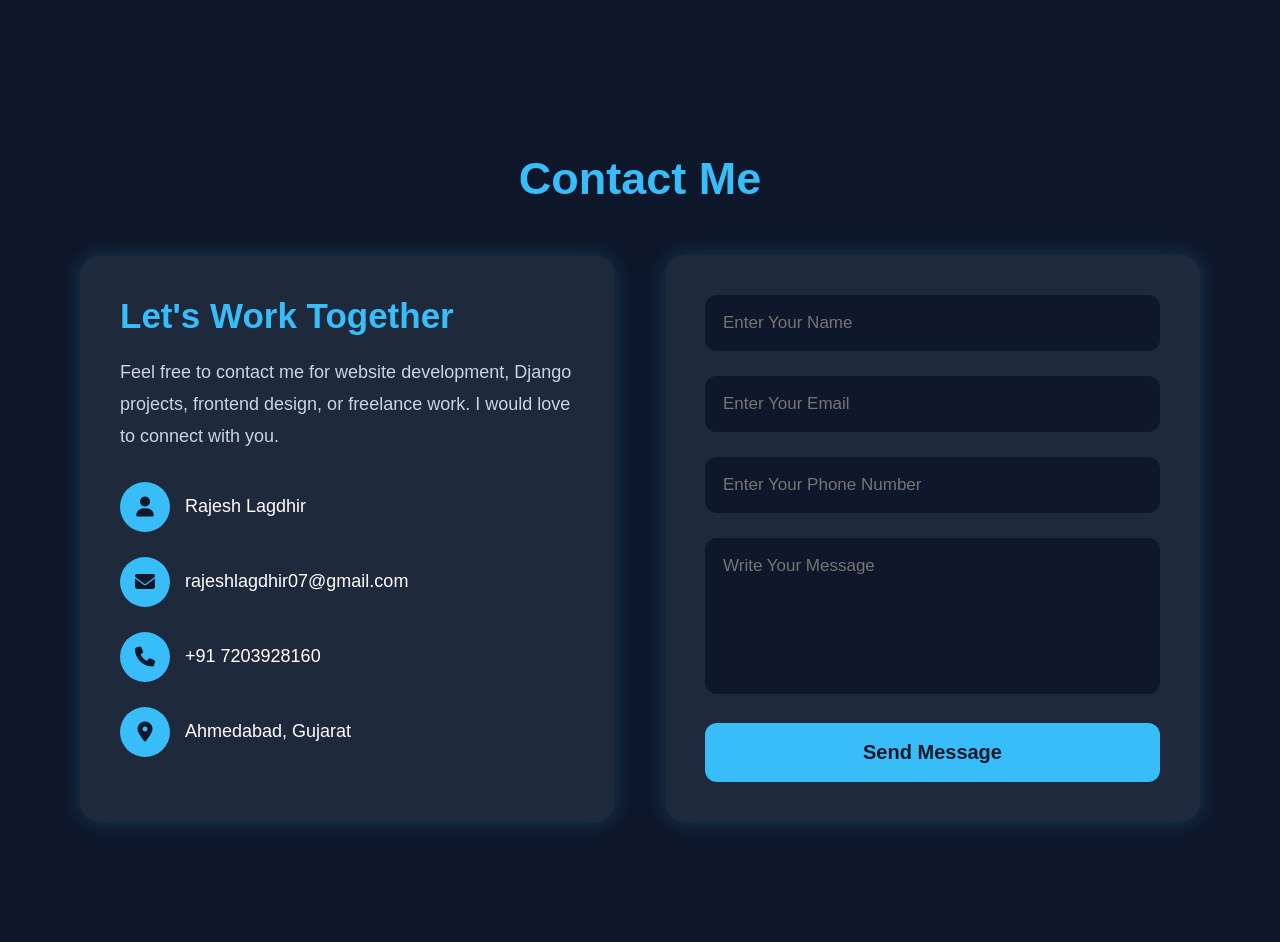
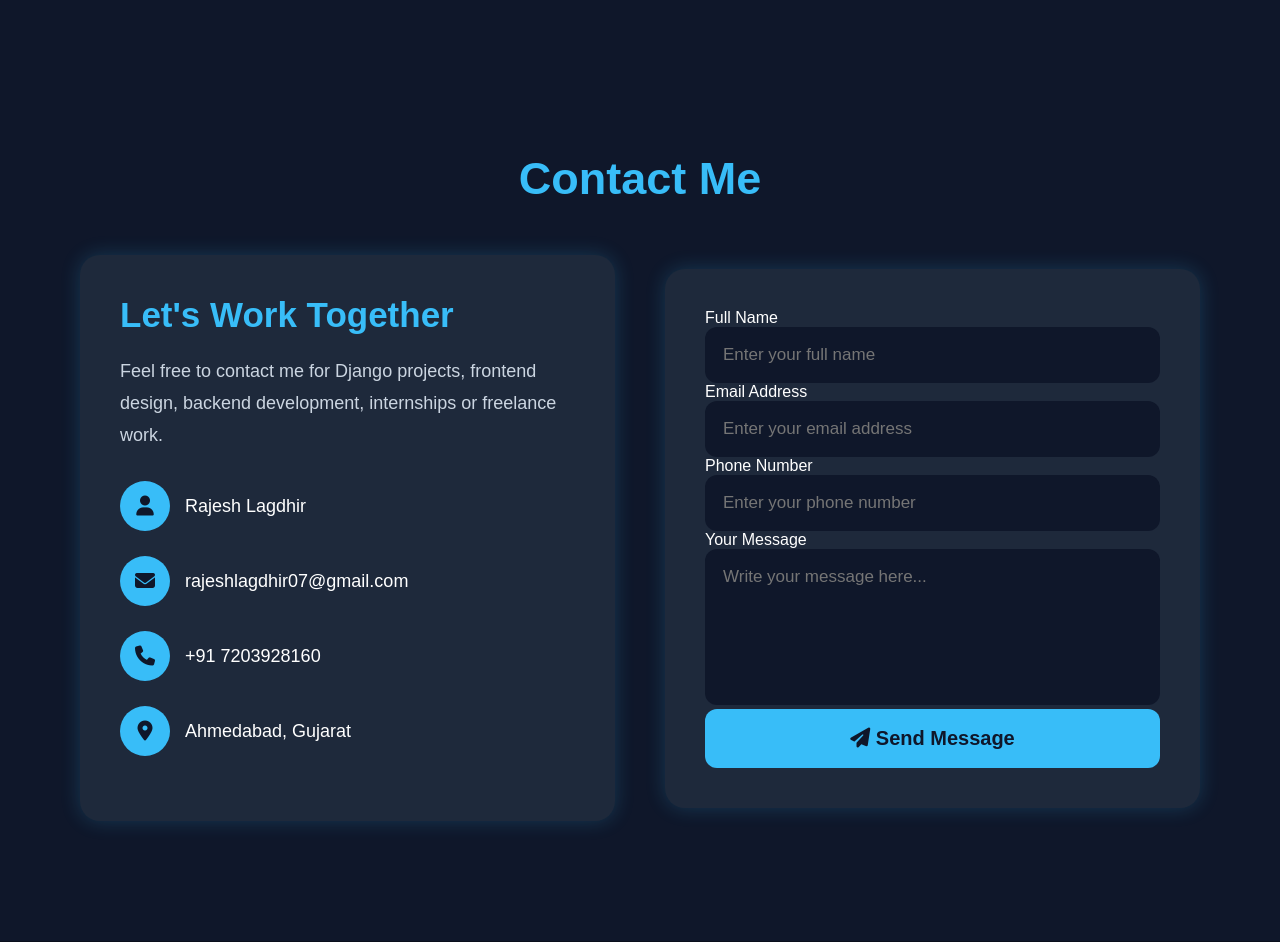
Before and after one commit to PythonWithRajesh/Rajesh-Persona, a Django app: page / in a window 1280 px wide. Shown: the part 4088-5030 px from the top of the page. Run offline with Django 5.2, Linux system fonts and the light colour scheme.

Commit message:
fixed contact form

```diff
--- a/main/templates/main/index.html
+++ b/main/templates/main/index.html
@@ -698,11 +698,20 @@
     <section class="contact" id="contact">
       <h1 class="title">Contact Me</h1>
 
+      {% if success %}
+        <div class="success-msg">Message Sent Successfully 🚀</div>
+      {% endif %}
+
+      {% if error %}
+        <div class="error-msg">{{ error }}</div>
+      {% endif %}
+
       <div class="contact-container">
+        <!-- LEFT SIDE -->
         <div class="contact-info">
           <h2>Let's Work Together</h2>
 
-          <p>Feel free to contact me for website development, Django projects, frontend design, or freelance work. I would love to connect with you.</p>
+          <p>Feel free to contact me for Django projects, frontend design, backend development, internships or freelance work.</p>
 
           <div class="info-box">
             <i class="fa-solid fa-user"></i>
@@ -725,25 +734,34 @@
           </div>
         </div>
 
-        <form class="contact-form" method="post">
+        <!-- RIGHT SIDE -->
+        <form class="contact-form" method="POST">
           {% csrf_token %}
-          <div class="input-box">
-            <input type="text" name="name" placeholder="Enter Your Name" required />
+
+          <div class="form-group">
+            <label>Full Name</label>
+            <input type="text" name="name" placeholder="Enter your full name" required />
           </div>
 
-          <div class="input-box">
-            <input type="email" name="email" placeholder="Enter Your Email" required />
+          <div class="form-group">
+            <label>Email Address</label>
+            <input type="email" name="email" placeholder="Enter your email address" required />
           </div>
 
-          <div class="input-box">
-            <input type="text" name="phone" placeholder="Enter Your Phone Number" required />
+          <div class="form-group">
+            <label>Phone Number</label>
+            <input type="text" name="phone" placeholder="Enter your phone number" />
           </div>
 
-          <div class="input-box">
-            <textarea rows="6" name="message" placeholder="Write Your Message"></textarea>
+          <div class="form-group">
+            <label>Your Message</label>
+            <textarea name="message" rows="6" placeholder="Write your message here..." required></textarea>
           </div>
 
-          <button type="submit">Send Message</button>
+          <button type="submit" class="send-btn">
+            <i class="fa-solid fa-paper-plane"></i>
+            Send Message
+          </button>
         </form>
       </div>
     </section>
```
